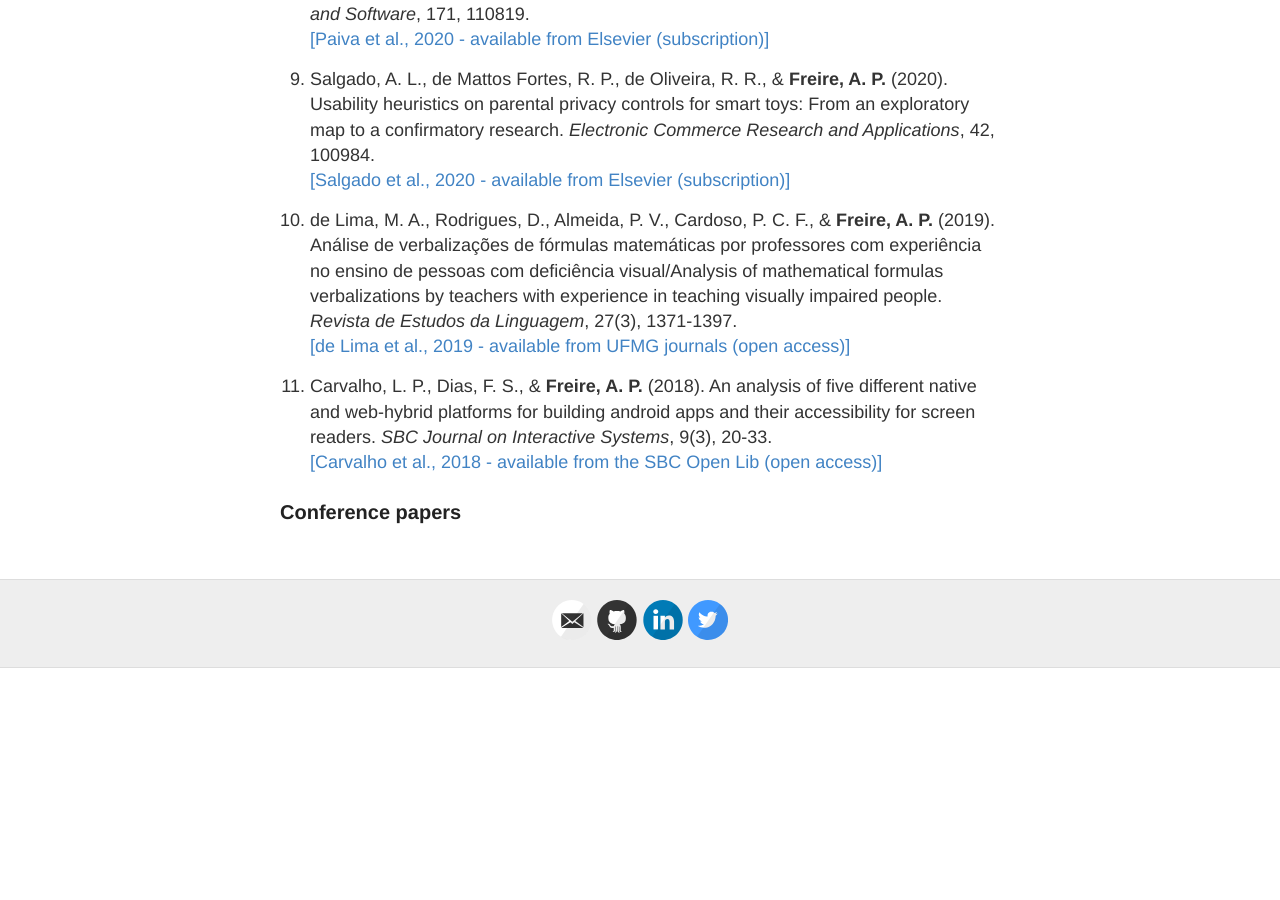
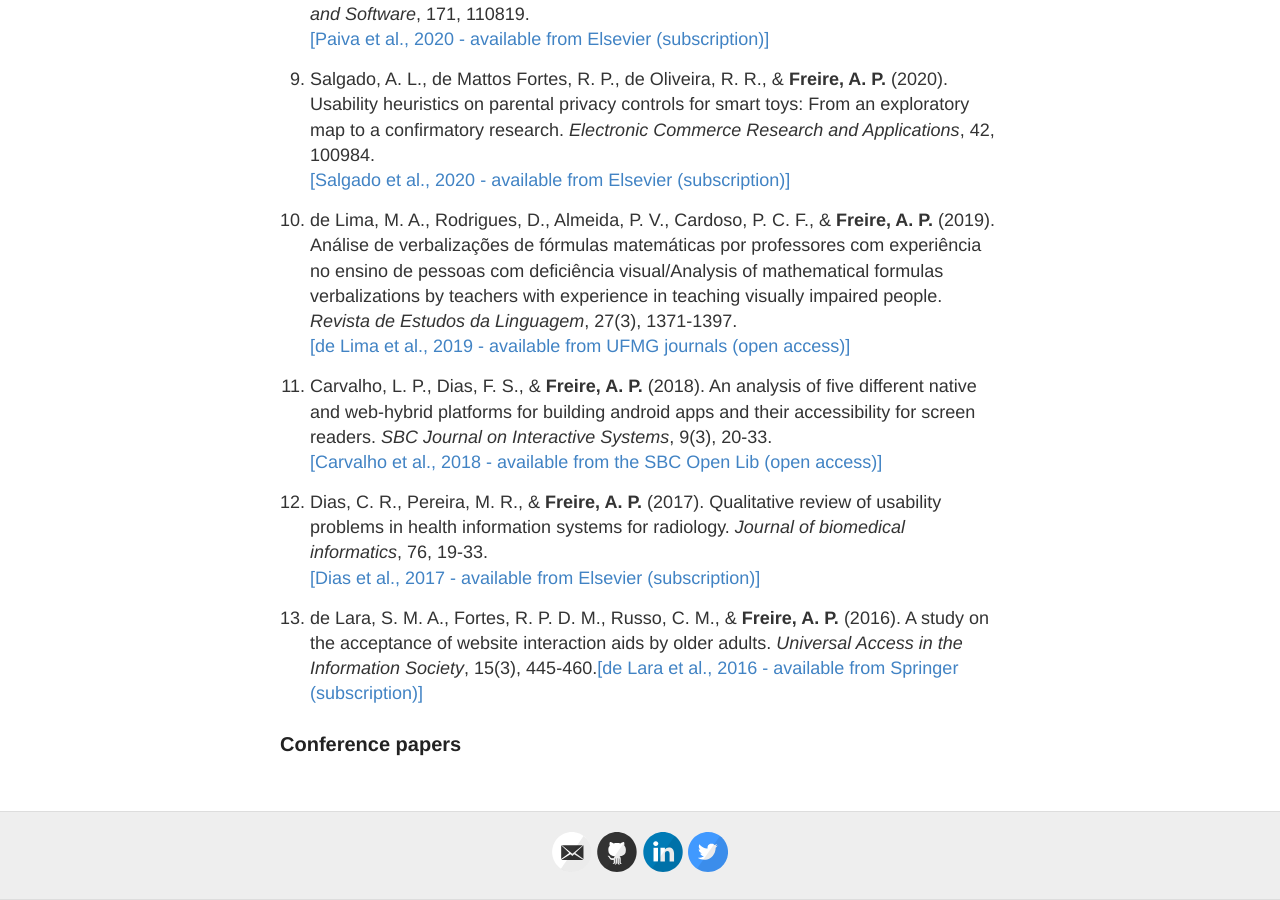
Before and after one commit to apfreire/apfreire.github.io, a Jekyll site: the page built from publications.md, in a window 1280 px wide and 900 px high, scrolled down 1421 px. Built offline with Jekyll 4.4.1, drawn with Linux system fonts in a browser that asks for light colours; before the commit the page ends 2089 px from its top, so only the background shows below that.

Commit message:
Update publications.md

```diff
--- a/publications.md
+++ b/publications.md
@@ -34,6 +34,8 @@ also available on this page.  Please let me know if you need any adapted copy of
 
 11. Carvalho, L. P., Dias, F. S., & **Freire, A. P.** (2018). An analysis of five different native and web-hybrid platforms for building android apps and their accessibility for screen readers. *SBC Journal on Interactive Systems*, 9(3), 20-33.<br/> [[Carvalho et al., 2018 - available from the SBC Open Lib (open access)]](https://doi.org/10.5753/jis.2018.707)
 
+12. Dias, C. R., Pereira, M. R., & **Freire, A. P.** (2017). Qualitative review of usability problems in health information systems for radiology. *Journal of biomedical informatics*, 76, 19-33.<br/>[[Dias et al., 2017 - available from Elsevier (subscription)]](https://doi.org/10.1016/j.jbi.2017.10.004)
 
+13. de Lara, S. M. A., Fortes, R. P. D. M., Russo, C. M., & **Freire, A. P.** (2016). A study on the acceptance of website interaction aids by older adults. *Universal Access in the Information Society*, 15(3), 445-460.[[de Lara et al., 2016 - available from Springer (subscription)]](https://link.springer.com/article/10.1007/s10209-015-0419-y)
 
 ### Conference papers
```
